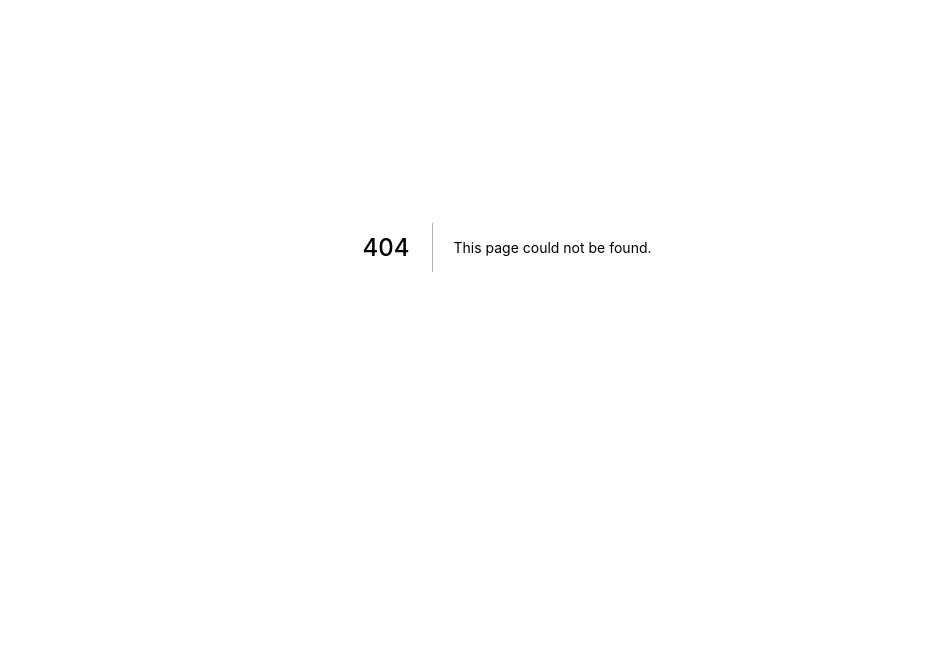
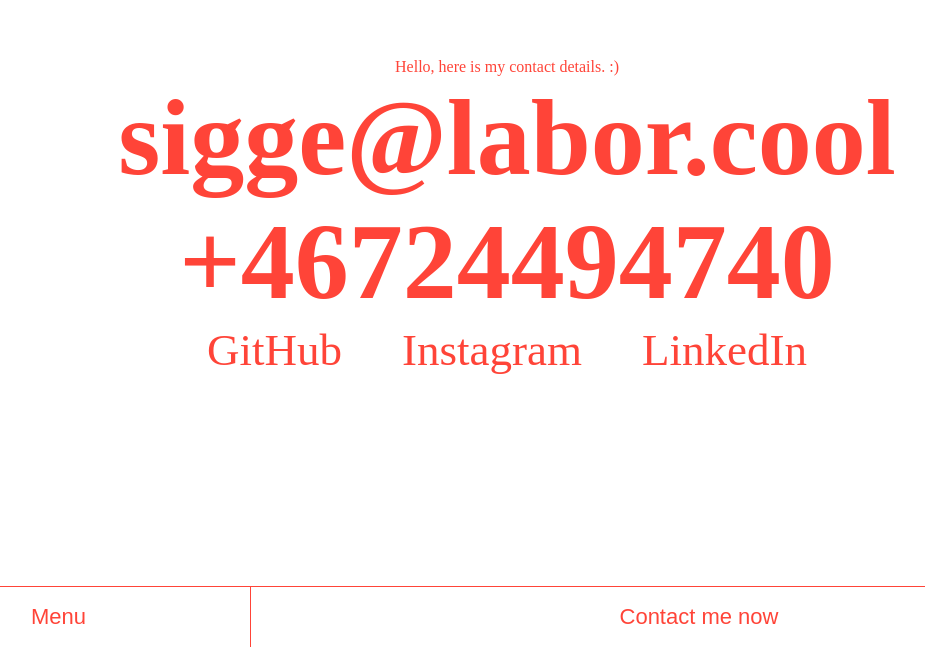
Before and after one commit to strazan/portfolio, a Next.js app: page /contact in a window 1280 px wide. Before the commit this address had no page. Shown: the part 153-800 px from the top of the page, without its empty margins (133-1058 px from the left). Built offline with nearby package versions, Linux system fonts and the light colour scheme; a web font is replaced by a local one.

Commit message:
feat: add contact page

```diff
--- a/components/Navigation.js
+++ b/components/Navigation.js
@@ -12,7 +12,7 @@ const Navigation = ({ isHiddenOnStart }) => {
   useEffect(() => {
     if (isHiddenOnStart) {
       footerNav.current.style.transform = 'translateY(62px)'
-      window.addEventListener('wheel', e => {
+      window.addEventListener('wheel', (e) => {
         let scrollTop =
           window.pageYOffset !== undefined
             ? window.pageYOffset
@@ -38,7 +38,12 @@ const Navigation = ({ isHiddenOnStart }) => {
             <button onClick={() => setIsMenuShowing(true)}>Menu</button>
           </li>
           <li>
-            <button>Contact me now</button>
+            <Link href="/contact">
+              <a>
+                {' '}
+                <button>Contact me now</button>
+              </a>
+            </Link>
           </li>
         </ul>
       </nav>
@@ -67,7 +72,7 @@ const Navigation = ({ isHiddenOnStart }) => {
                 </Link>
               </li>
               <li onClick={() => setIsMenuShowing(false)}>
-                <Link href="/about">
+                <Link href="/contact">
                   <a>Contact</a>
                 </Link>
               </li>
--- /dev/null
+++ b/pages/contact.js
@@ -0,0 +1,22 @@
+import Layout from '../components/Layout'
+// import MainContent from '../components/MainContent'
+import style from './style/contact.module.scss'
+
+const ContactPage = () => {
+  return (
+    <Layout>
+      <div className={style.contact}>
+        <p className={style.intro}>Hello, here is my contact details. :)</p>
+        <h4 className={style.mail}>sigge@labor.cool</h4>
+        <h4 className={style.phone}>+46724494740</h4>
+        <div className={style.social}>
+          <a href="">GitHub</a>
+          <a href="">Instagram</a>
+          <a href="">LinkedIn</a>
+        </div>
+      </div>
+    </Layout>
+  )
+}
+
+export default ContactPage
--- /dev/null
+++ b/pages/style/contact.module.scss
@@ -0,0 +1,24 @@
+@import '../../base/index.scss';
+.contact {
+  display: flex;
+  flex-direction: column;
+  align-items: center;
+  color: $colorRed;
+  justify-content: center;
+  height: calc(100vh - 60px);
+  .phone,
+  .mail {
+    @include fontSize4XL;
+  }
+
+  .social {
+    @include fontSize2XL;
+    a {
+      padding: 0 30px;
+    }
+  }
+
+  .social {
+    display: flex;
+  }
+}
```
